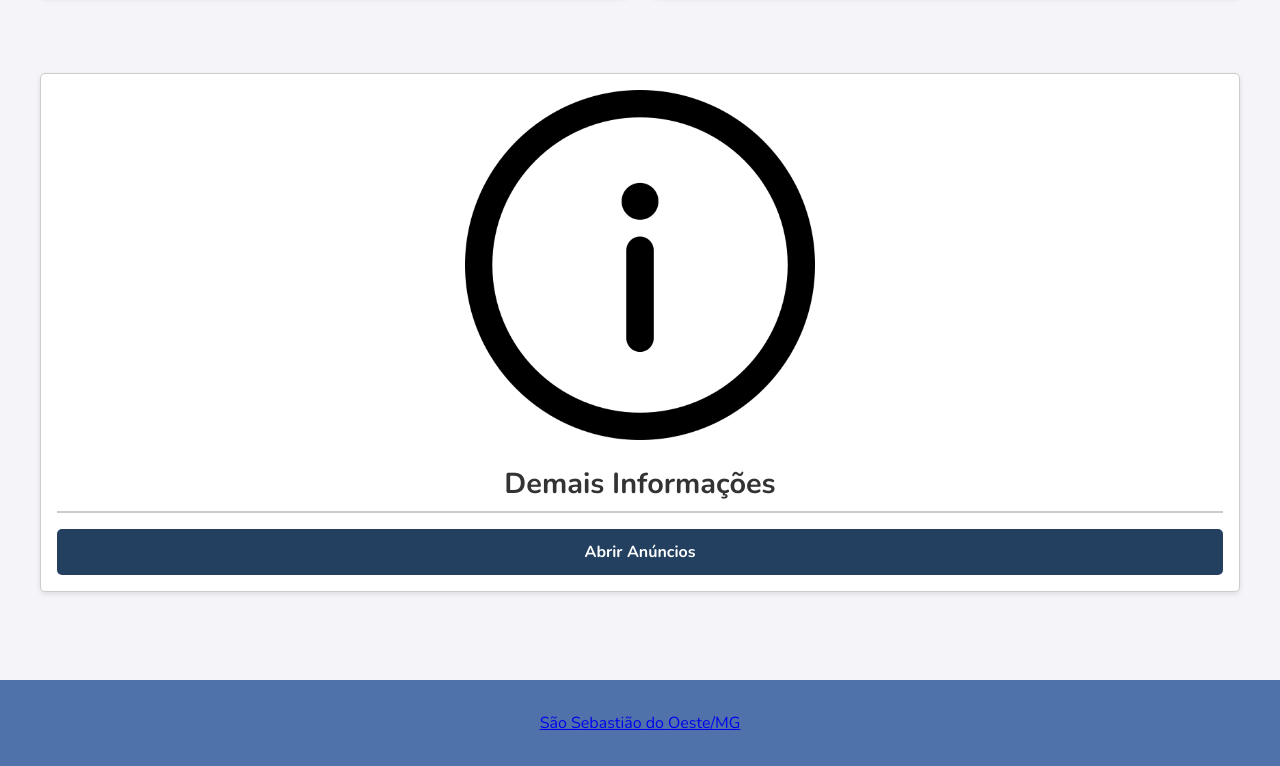
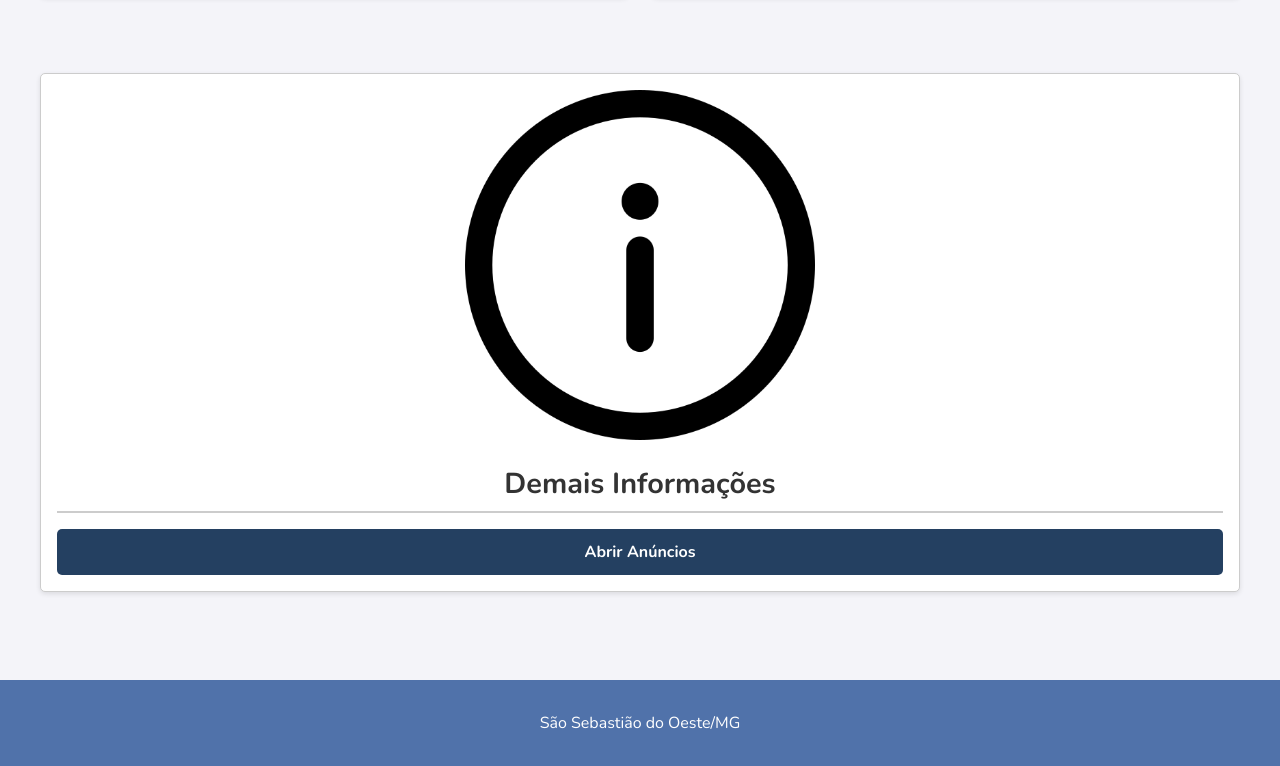
Before and after one commit to oeste-mg/quadro-de-anuncios-oeste, a plain HTML site: page index.html in a window 1280 px wide. Shown: the part 2404-3170 px from the top of the page. Drawn offline with nearby package versions, Linux system fonts and the light colour scheme.

Commit message:
Update index.html

```diff
--- a/index.html
+++ b/index.html
@@ -108,7 +108,7 @@
 
 
     <footer>
-        <p><a href="guide.html">São Sebastião do Oeste/MG</a></p>
+        <p>São Sebastião do Oeste/MG</p>
     </footer>
 
     <script src="script.js"></script>
```
